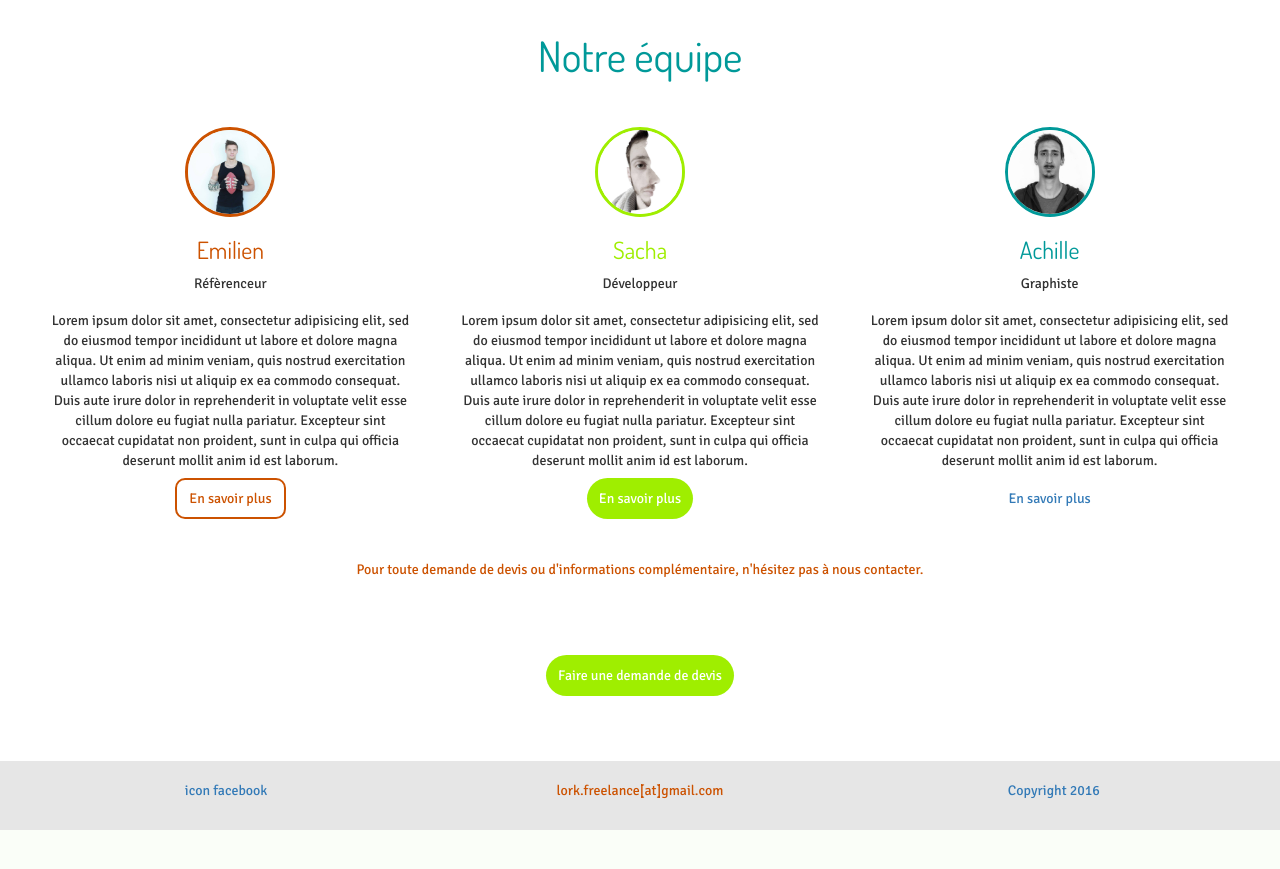
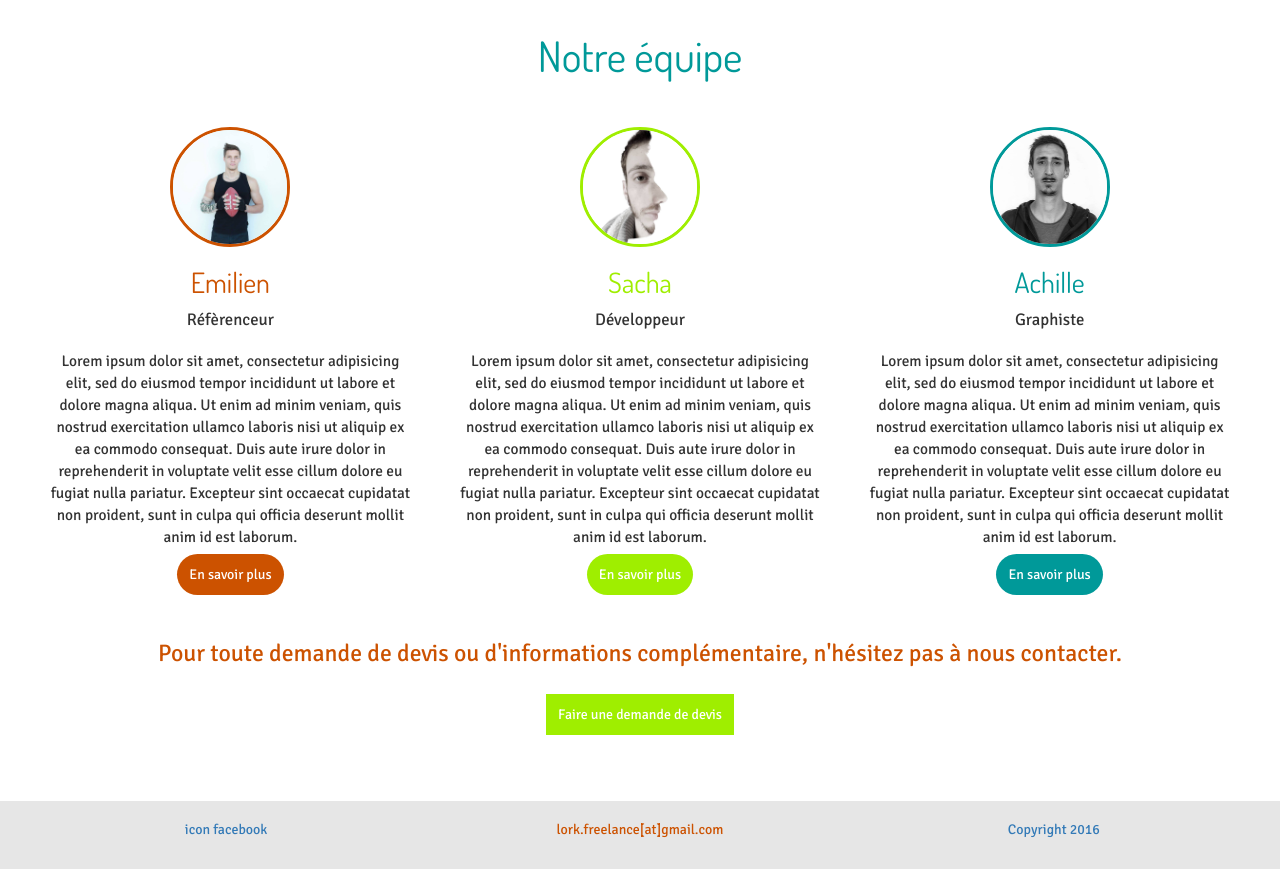
Before and after one commit to rioll/Lork, a PHP site: page /equipe.php in a window 1280 px wide. Shown: the part 120-989 px from the top of the page. Before the commit the page ends 950 px from the top, so only its background shows below. Run offline with PHP 8.4, Linux system fonts and the light colour scheme; some libraries are stand-ins or nearby versions.

Commit message:
page equipe tout grossi et animation + page contact animation

```diff
--- a/css/main.css
+++ b/css/main.css
@@ -18,7 +18,7 @@ h2{
 
 h3{
 	font-family: 'Dosis', sans-serif;
-	font-size: 1.7em;
+	font-size: 2em;
 }
 
 a:hover{
@@ -110,6 +110,17 @@ footer{
 
 }
 														/*element*/
+.btn-devis {
+	background-color: #9fee00;
+    color: white;
+	padding: 12px;
+
+}
+
+.btn-devis:hover{
+	color:white;
+
+}
 .btn-vert {
 	background-color: #9fee00;
     color: white;
@@ -122,8 +133,31 @@ footer{
 	color:white;
 
 }
+.btn-bleu {
+	background-color: #009999;
+    color: white;
+	padding: 12px;
+	border-radius: 50px;
 
+}
+
+.btn-bleu:hover{
+	color:white;
+
+}
 .btn-orange {
+	background-color: #cc5200;
+    color: white;
+	padding: 12px;
+	border-radius: 50px;
+
+}
+
+.btn-orange:hover{
+	color:white;
+}
+
+.btn-orange-light {
 
     color: #cc5200;
 	border-radius: 10px;
@@ -133,7 +167,7 @@ footer{
 
 }
 
-.btn-orange:hover{
+.btn-orange-light:hover{
 		color: white;
 		background: #cc5200;
 }
@@ -147,9 +181,9 @@ footer{
     overflow: hidden;
     -webkit-border-radius: 50px;
     -moz-border-radius: 50px;
-    border-radius: 50px;
-    width: 90px;
-    height: 90px;
+   border-radius: 60px;
+    width: 120px;
+    height: 120px;
     border: 3px solid  #009999;
 
 }
@@ -157,9 +191,9 @@ footer{
     overflow: hidden;
     -webkit-border-radius: 50px;
     -moz-border-radius: 50px;
-    border-radius: 50px;
-    width: 90px;
-    height: 90px;
+   border-radius: 60px;
+    width: 120px;
+    height: 120px;
     border: 3px solid  #9fee00;
 
 }
@@ -167,16 +201,28 @@ footer{
     overflow: hidden;
     -webkit-border-radius: 50px;
     -moz-border-radius: 50px;
-    border-radius: 50px;
-    width: 90px;
-    height: 90px;
+    border-radius: 60px;
+    width: 120px;
+    height: 120px;
     border: 3px solid  #cc5200;
 
 }
 .gras{
 	font-weight: 600;
+
 }
+.text-vingt{
+	font-size: 1.2em;
 
+}
+.text-dix{
+		font-size: 1.1em;
+
+}
+.text-sept{
+		font-size: 1.7em;
+
+}
 /****************************************************************************************************
 ***********************************************MENU**************************************************
 ****************************************************************************************************/
--- a/equipe.php
+++ b/equipe.php
@@ -10,6 +10,8 @@
 
     <link href='https://fonts.googleapis.com/css?family=Dosis|Signika' rel='stylesheet' type='text/css'>
     <link href="bower_components/bootstrap/dist/css/bootstrap.css" rel="stylesheet">
+    <link href="css/animate.css" rel="stylesheet">
+
     <link href="css/main.css" rel="stylesheet">
 
     <link href="images/ico.png" rel="shortcut icon">
@@ -35,10 +37,10 @@
       </div>
       <div class="row pad2 text-center">
         <div class="col-md-4 col-sm-12">
-          <img src="images/emilien.png" class="roundedO">
+          <img src="images/emilien.png" class="roundedO ">
           <h3 class="orange">Emilien</h3>
-          <p>Réfèrenceur</p>
-          <p class="pad2">
+          <p class="text-vingt">Réfèrenceur</p>
+          <p class="pad2 wow bounceInUp animated text-dix">
            Lorem ipsum dolor sit amet, consectetur adipisicing elit, sed do eiusmod
            tempor incididunt ut labore et dolore magna aliqua. Ut enim ad minim veniam,
            quis nostrud exercitation ullamco laboris nisi ut aliquip ex ea commodo
@@ -49,10 +51,10 @@
           <a href="" class="btn-orange">En savoir plus</a>
         </div>
         <div class="col-md-4 col-sm-12">
-        <img src="images/Sacha.png" class="roundedV">
+        <img src="images/Sacha.png" class="roundedV" >
           <h3 class="vert">Sacha</h3>
-          <p>Développeur</p>
-          <p class="pad2">
+          <p class="text-vingt">Développeur</p>
+          <p class="pad2 wow bounceInUp animated text-dix">
            Lorem ipsum dolor sit amet, consectetur adipisicing elit, sed do eiusmod
            tempor incididunt ut labore et dolore magna aliqua. Ut enim ad minim veniam,
            quis nostrud exercitation ullamco laboris nisi ut aliquip ex ea commodo
@@ -63,10 +65,10 @@
           <a href="sachafargeaudou.fr" class="btn-vert">En savoir plus</a>
         </div>
         <div class="col-md-4 col-sm-12">
-        <img src="images/achille.png" class="roundedB">
+        <img src="images/achille.png" class="roundedB ">
           <h3 class="bleu">Achille</h3>
-          <p>Graphiste</p>
-          <p class="pad2">
+          <p class="text-vingt">Graphiste</p>
+          <p class="pad2 wow bounceInUp animated text-dix">
            Lorem ipsum dolor sit amet, consectetur adipisicing elit, sed do eiusmod
            tempor incididunt ut labore et dolore magna aliqua. Ut enim ad minim veniam,
            quis nostrud exercitation ullamco laboris nisi ut aliquip ex ea commodo
@@ -79,12 +81,10 @@
       </div>
       <div class="row pad2">
           <div class="col-md-12 col-sm-12 text-center">
-            <p class="orange">Pour toute demande de devis ou d'informations complémentaire, n'hésitez pas à nous contacter.</p>
+            <p class="orange text-sept">Pour toute demande de devis ou d'informations complémentaire, n'hésitez pas à nous contacter.</p>
           </div>
-      </div>
-      <div class="row pad2">
           <div class="col-md-12 col-sm-12 text-center pad2">
-            <a href="contact.php" class="btn-vert">Faire une demande de devis</a>
+            <a href="contact.php" class="btn-devis">Faire une demande de devis</a>
           </div>
       </div>
     </section>
@@ -98,6 +98,7 @@
     <script src="https://ajax.googleapis.com/ajax/libs/jquery/1.11.3/jquery.min.js"></script>
     <!-- Include all compiled plugins (below), or include individual files as needed -->
     <script src="bower_components/bootstrap/dist/js/bootstrap.min.js"></script>
+    <script src="js/animate.js"></script>
 
 
 
```
Also changed, not shown: contact.php (+5 -5 lines), index.php (+4 -4 lines), js/slider.js (deleted, +0 -33 lines), js/sticky.js (deleted, +0 -13 lines).
